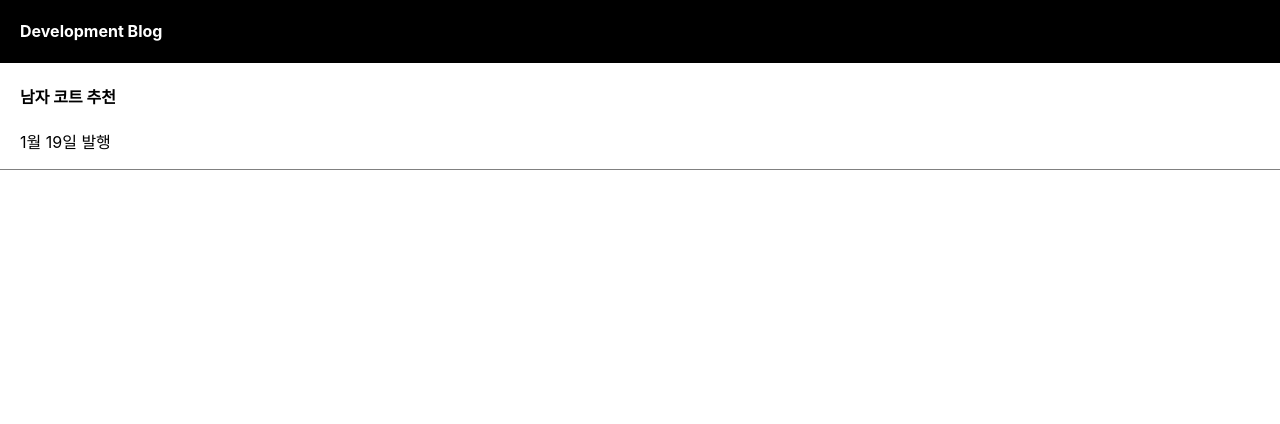
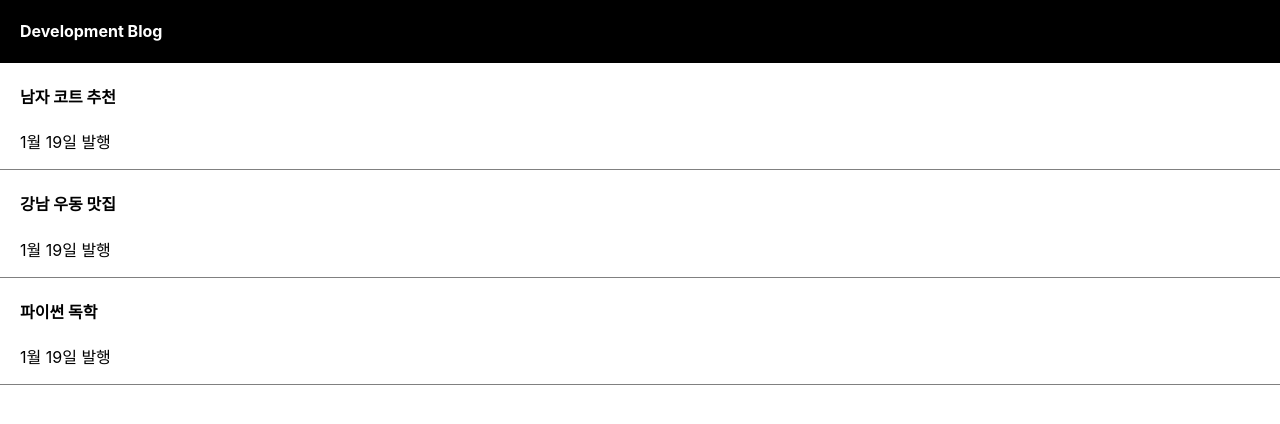
Before and after one commit to chanqun/reactbasic, a React (Create React App) app: page / in a window 1280 px wide. Shown: the top 424 px of the page. Built offline with nearby package versions, Linux system fonts and the light colour scheme.

Commit message:
state 미리 만들기

```diff
--- a/src/App.js
+++ b/src/App.js
@@ -3,7 +3,7 @@ import {useState} from "react";
 
 function App() {
     let post = 'Development Blog';
-    let [postName, _] = useState('남자 코트 추천');
+    let [postNames, b] = useState(['남자 코트 추천', '강남 우동 맛집', '파이썬 독학']);
 
     return (
         <div className="App">
@@ -11,7 +11,15 @@ function App() {
                 <h4>{post}</h4>
             </div>
             <div className="list">
-                <h4>{postName}</h4>
+                <h4>{postNames[0]}</h4>
+                <p>1월 19일 발행</p>
+            </div>
+            <div className="list">
+                <h4>{postNames[1]}</h4>
+                <p>1월 19일 발행</p>
+            </div>
+            <div className="list">
+                <h4>{postNames[2]}</h4>
                 <p>1월 19일 발행</p>
             </div>
         </div>
```
